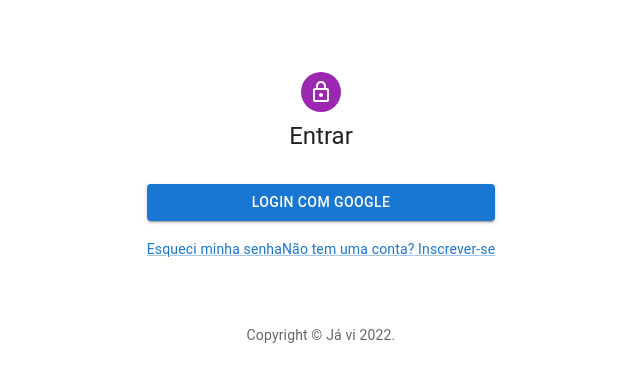
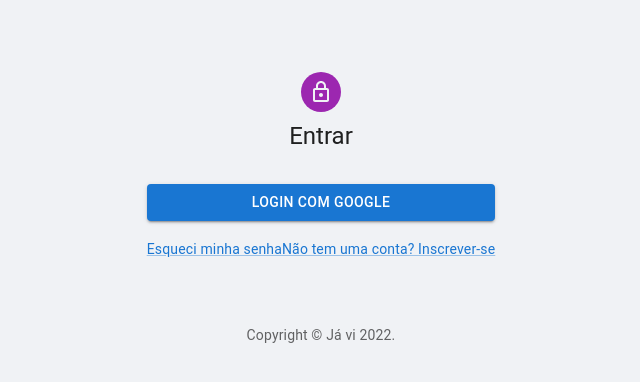
Before and after one commit to ja-vi-app/TCC, a React (Create React App) app: page /login-page in a window 1280 px wide. Shown: the top 382 px of the page, without its empty margins (319-959 px from the left). Built offline with nearby package versions, Linux system fonts and the light colour scheme.

Commit message:
Novo componente para exbir os filmes

```diff
--- a/package.json
+++ b/package.json
@@ -12,7 +12,8 @@
     "react-dom": "^18.2.0",
     "react-router-dom": "^6.3.0",
     "react-scripts": "5.0.1",
-    "react-toastify": "^9.0.8"
+    "react-toastify": "^9.0.8",
+    "prop-types": "15.8.1"
   },
   "scripts": {
     "start": "react-scripts start",
--- a/src/App.js
+++ b/src/App.js
@@ -2,15 +2,14 @@ import React from "react";
 import { Routes, Route, Navigate } from "react-router-dom";
 import { ToastContainer } from "react-toastify";
 
-import { createTheme, ThemeProvider } from "@mui/material/styles";
+import { ThemeProvider } from "@mui/material/styles";
 import CssBaseline from "@mui/material/CssBaseline";
 
-import { PrivateRoute } from "./Components/PrivateRoute";
+import { PrivateRoute } from "./Components/PrivateRoute/PrivateRoute";
 import Login from "./Pages/Login";
 import { SESSION_STORAGE_ITEM, URLS } from "./Utils/Constants";
 import routes from "./Utils/route";
-
-const theme = createTheme();
+import theme from "./assets/theme";
 
 function App() {
   const getRoutes = (allRoutes) =>
--- /dev/null
+++ b/src/Components/CardMovie/CardMovie.js
@@ -0,0 +1,64 @@
+import PropTypes from "prop-types";
+
+import Card from "@mui/material/Card";
+import Divider from "@mui/material/Divider";
+import Icon from "@mui/material/Icon";
+import { Box, CardMedia, Typography } from "@mui/material";
+import minions from "../../assets/img/minions.jpg";
+
+function CardMovie({ color, icon, title, description, value }) {
+  return (
+    <Card>
+      <CardMedia component="img" height="100%" image={minions} alt="teste" />
+      {/* <Box p={2} mx={4} display="flex" justifyContent="center">
+        <Box
+          display="grid"
+          justifyContent="center"
+          alignItems="center"
+          bgColor={color}
+          style={{ background: "red" }}
+          color="white"
+          width="4rem"
+          height="4rem"
+          shadow="md"
+          borderRadius="lg"
+          variant="gradient"
+        >
+          <Icon fontSize="default">{icon}</Icon>
+        </Box>
+      </Box>
+      <Box pb={2} px={2} textAlign="center" lineHeight={1.25}>
+        <Typography variant="h6" fontWeight="medium" textTransform="capitalize">
+          {title}
+        </Typography>
+        {description && (
+          <Typography variant="caption" color="text" fontWeight="regular">
+            {description}
+          </Typography>
+        )}
+        {description && !value ? null : <Divider />}
+        {value && (
+          <Typography variant="h5" fontWeight="medium">
+            {value}
+          </Typography>
+        )}
+      </Box> */}
+    </Card>
+  );
+}
+
+CardMovie.defaultProps = {
+  color: "info",
+  value: "",
+  description: "",
+};
+
+CardMovie.propTypes = {
+  color: PropTypes.oneOf(["primary", "secondary", "info", "success", "warning", "error", "dark"]),
+  icon: PropTypes.node.isRequired,
+  title: PropTypes.string.isRequired,
+  description: PropTypes.string,
+  value: PropTypes.oneOfType([PropTypes.string, PropTypes.number]),
+};
+
+export default CardMovie;
--- a/src/Components/PrivateRoute.js
+++ b/src/Components/PrivateRoute/PrivateRoute.js
@@ -1,7 +1,7 @@
 import React from "react";
 import { Navigate } from "react-router-dom";
 
-import { SESSION_STORAGE_ITEM, URLS } from "../Utils/Constants";
+import { SESSION_STORAGE_ITEM, URLS } from "../../Utils/Constants";
 
 const isAuthenticated = () => sessionStorage.getItem(SESSION_STORAGE_ITEM.isLoggedIn) !== null;
 
--- a/src/Pages/Home.js
+++ b/src/Pages/Home.js
@@ -3,12 +3,13 @@ import { useNavigate } from "react-router-dom";
 
 import { collection } from "firebase/firestore";
 
-import { Button } from "@mui/material";
+import { Button, Grid } from "@mui/material";
 import { SESSION_STORAGE_ITEM, URLS } from "../Utils/Constants";
 
 import { addDB, deleteDB, getDB } from "../Service/Utils/Functions";
 import { db } from "../Service/dbConection";
 import { USERS } from "../Service/Utils/Tables";
+import CardMovie from "../Components/CardMovie/CardMovie";
 
 export default function Home() {
   const [name, setName] = useState("");
@@ -79,6 +80,16 @@ export default function Home() {
       <Button onClick={handleLogout} variant="contained" sx={{ mt: 3, mb: 2 }}>
         Logout
       </Button>
+      <Grid container spacing={3} p={3}>
+        <Grid item xs={6} md={4} xl={1.6}>
+          <CardMovie
+            icon="ac_unit"
+            title="paypal"
+            description="Freelance Payment"
+            value="$455.00"
+          />
+        </Grid>
+      </Grid>
     </>
   );
 }
--- a/src/Pages/Login.js
+++ b/src/Pages/Login.js
@@ -12,7 +12,7 @@ import Container from "@mui/material/Container";
 import Button from "@mui/material/Button";
 import { HourglassEmpty } from "@mui/icons-material";
 
-import { Copyright } from "../Components/Copyright";
+import { Copyright } from "../Components/Footer/Copyright";
 import { SESSION_STORAGE_ITEM, TOAST_TYPE, URLS } from "../Utils/Constants";
 import { firebaseApp } from "../Service/dbConection";
 import { toasterModel } from "../Utils/Functions";
--- /dev/null
+++ b/src/assets/theme/base/breakpoints.js
@@ -0,0 +1,12 @@
+const breakpoints = {
+  values: {
+    xs: 0,
+    sm: 576,
+    md: 768,
+    lg: 992,
+    xl: 1200,
+    xxl: 1400,
+  },
+};
+
+export default breakpoints;
--- /dev/null
+++ b/src/assets/theme/base/colors.js
@@ -0,0 +1,28 @@
+const colors = {
+  background: {
+    // default: "#0D0D0D",
+    default: "#f0f2f5",
+  },
+
+  text: {
+    main: "#7b809a",
+    focus: "#7b809a",
+  },
+
+  transparent: {
+    main: "transparent",
+  },
+
+  white: {
+    main: "#ffffff",
+    focus: "#ffffff",
+  },
+
+  black: {
+    light: "#000000",
+    main: "#000000",
+    focus: "#000000",
+  },
+};
+
+export default colors;
--- /dev/null
+++ b/src/assets/theme/index.js
@@ -0,0 +1,9 @@
+import { createTheme } from "@mui/material/styles";
+
+import colors from "./base/colors";
+import breakpoints from "./base/breakpoints";
+
+export default createTheme({
+  breakpoints: { ...breakpoints },
+  palette: { ...colors },
+});
```
Also changed, not shown: src/Context/index.js (added, +49 -0 lines), src/Components/Footer/Copyright.js (renamed from src/Components/Copyright.js), src/assets/img/minions.jpg (added), 1 other file (tests, documents, lock files or other folders).
